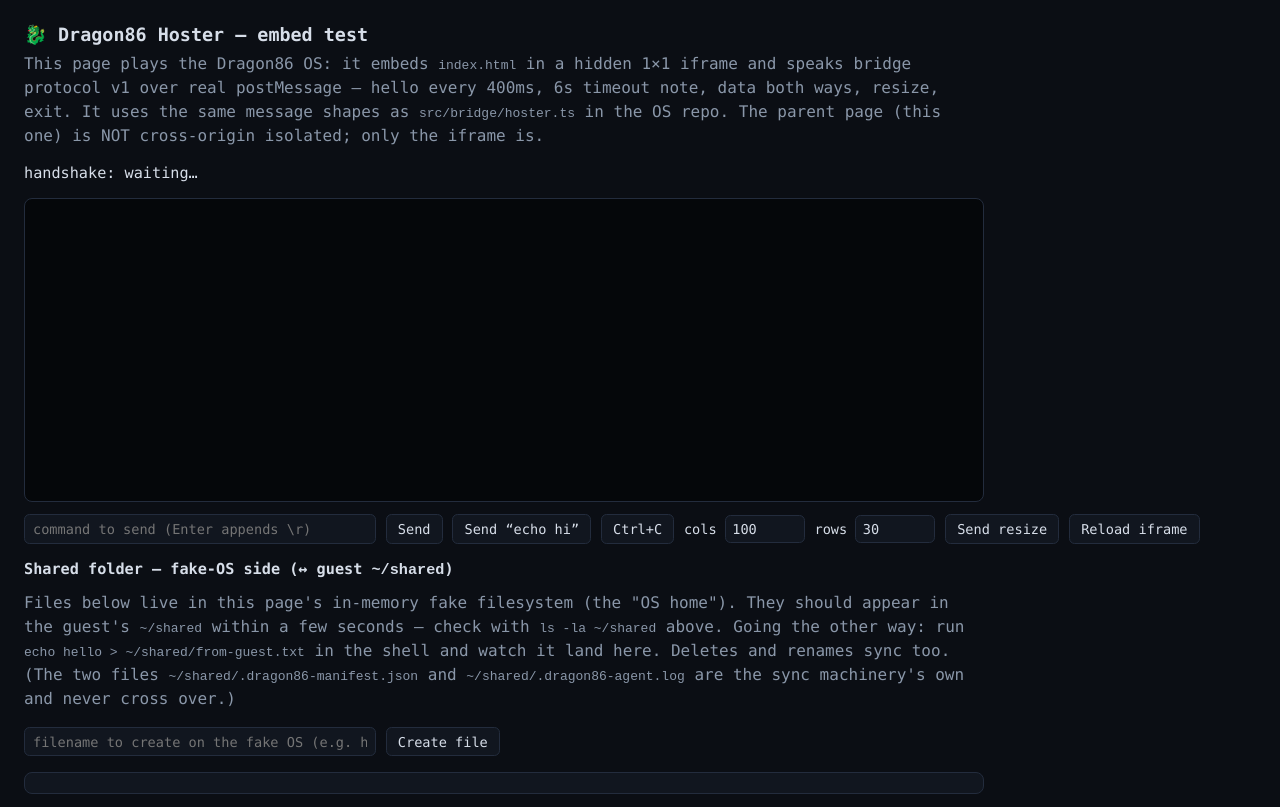
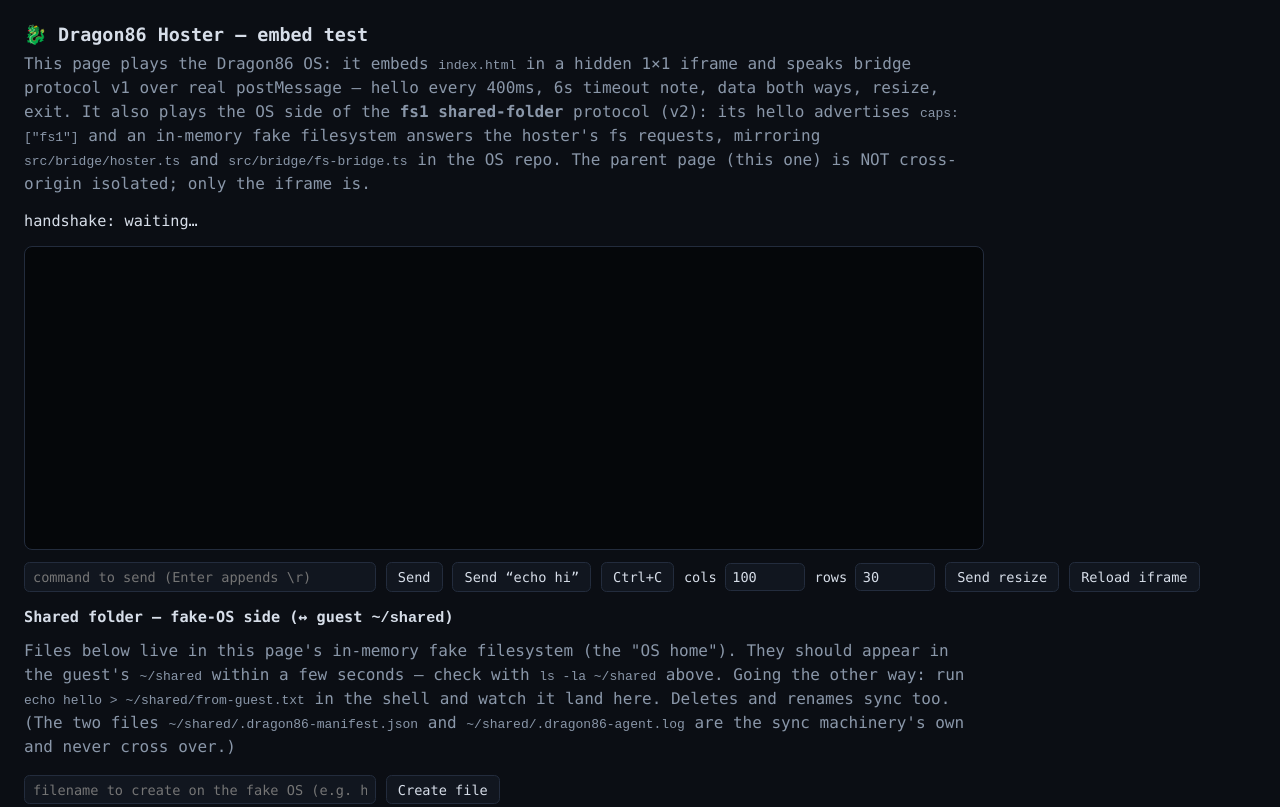
Before and after one commit to Dragon-Gaming-Platforms/CheerpX-Bridge, a website built with Vite: page embed-test.html in a window 1280 px wide. Shown: the top 807 px of the page. Built offline with nearby package versions, Linux system fonts and the light colour scheme.

Commit message:
Restore fs1 mention in embed-test intro (lost in a parallel-edit race)
Co-authored-by: arena-agent <297053741+arena-agent@users.noreply.github.com>

```diff
--- a/embed-test.html
+++ b/embed-test.html
@@ -155,9 +155,12 @@
       This page plays the Dragon86 OS: it embeds <code>index.html</code> in a
       hidden 1×1 iframe and speaks bridge protocol v1 over real postMessage —
       hello every 400ms, 6s timeout note, data both ways, resize, exit. It
-      uses the same message shapes as <code>src/bridge/hoster.ts</code> in
-      the OS repo. The parent page (this one) is NOT cross-origin isolated;
-      only the iframe is.
+      also plays the OS side of the <strong>fs1 shared-folder</strong>
+      protocol (v2): its hello advertises <code>caps:["fs1"]</code> and an
+      in-memory fake filesystem answers the hoster's fs requests, mirroring
+      <code>src/bridge/hoster.ts</code> and <code>src/bridge/fs-bridge.ts</code>
+      in the OS repo. The parent page (this one) is NOT cross-origin
+      isolated; only the iframe is.
     </p>
     <div id="handshake">handshake: waiting…</div>
     <pre id="out"></pre>
```
